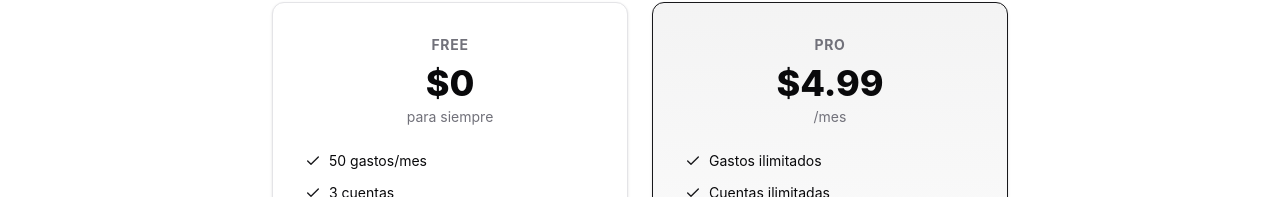
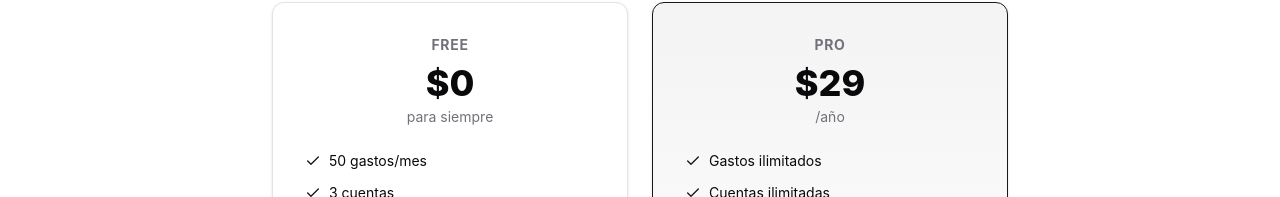
Before and after one commit to workerv99/chiro, a SvelteKit app in the folder web/: page / in a window 1280 px wide. Shown: the part 1515-1712 px from the top of the page. Built offline with nearby package versions, Linux system fonts and the light colour scheme; no server answers.

Commit message:
feat(web): set the Pro plan price to $29 per year

```diff
--- a/web/src/routes/+page.svelte
+++ b/web/src/routes/+page.svelte
@@ -35,8 +35,8 @@
     },
     {
       name: 'Pro',
-      price: '$4.99',
-      period: '/mes',
+      price: '$29',
+      period: '/año',
       features: ['Gastos ilimitados', 'Cuentas ilimitadas', 'Préstamos ilimitados', 'Reportes PDF', 'Soporte prioritario', 'Exportar datos'],
       cta: 'Suscribirse',
       primary: true
```
